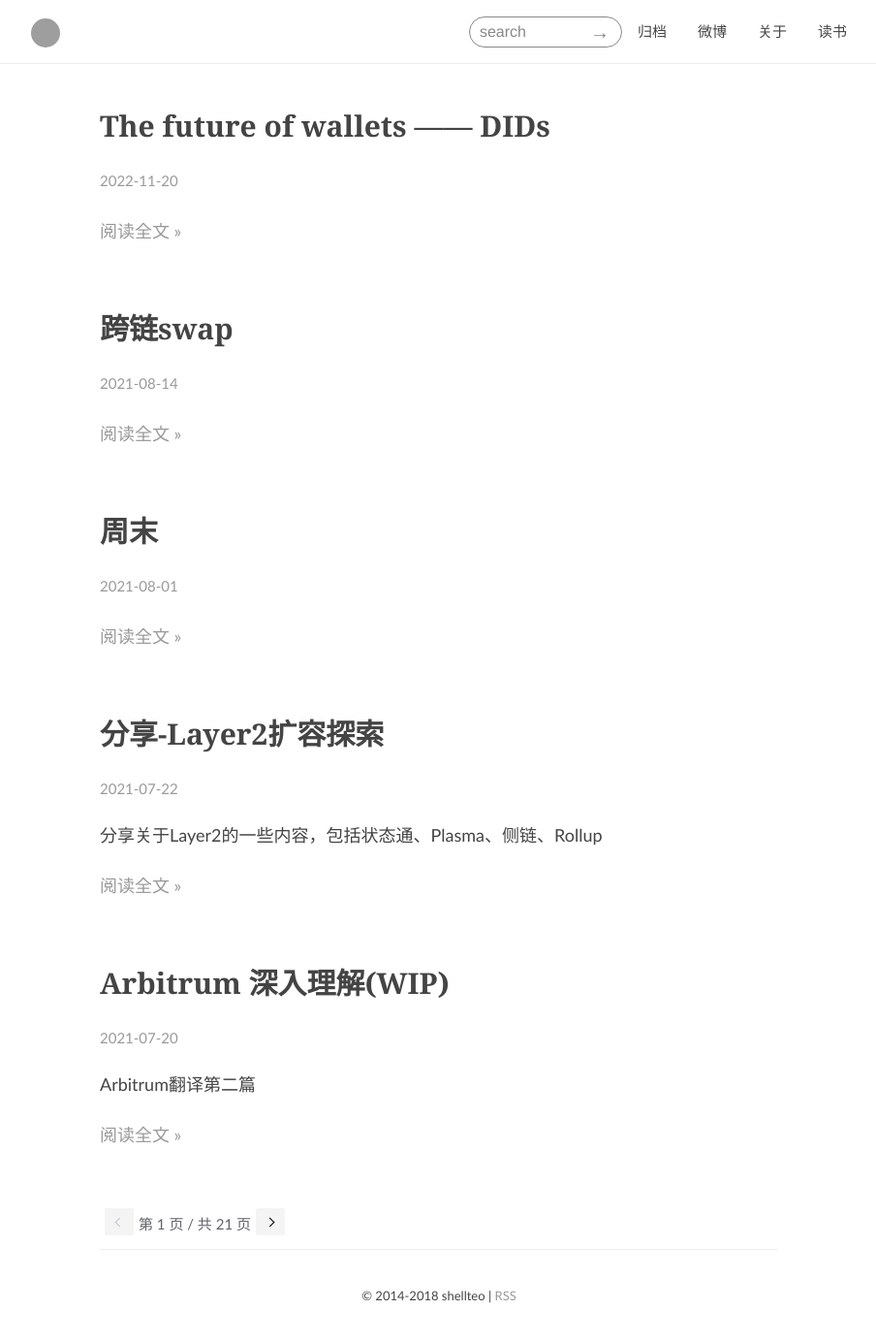
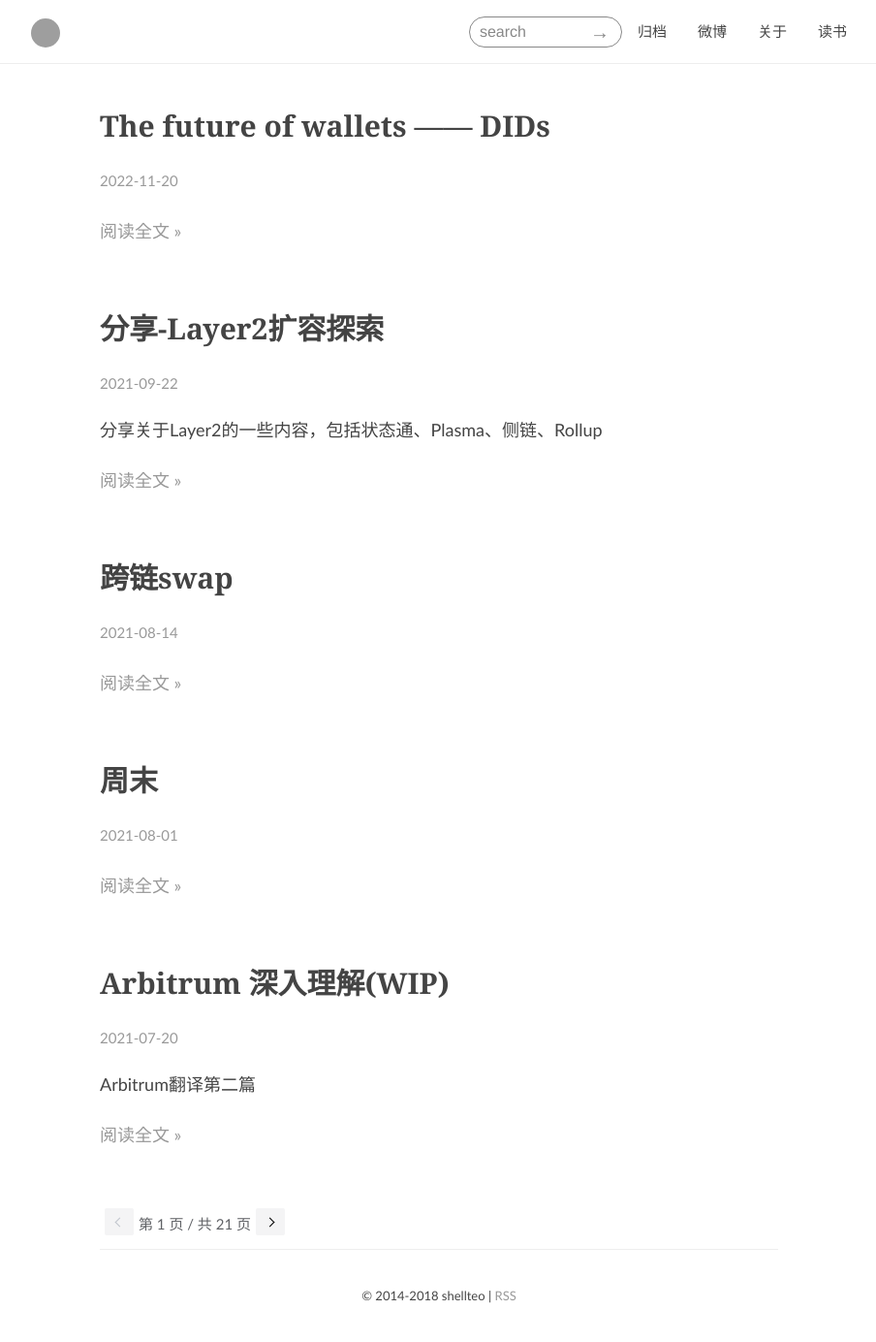
Before and after one commit to shellteo/shellteo.github.io, a Jekyll site: the page built from index.html, in a window 1280 px wide. Shown: the whole page at 97% size, without its empty margins (187-1091 px from the left). Built offline with Jekyll 4.4.1, drawn with Linux system fonts in a browser that asks for light colours; the list of posts is cut into pages by our own code; comment, search, counter and statistics services are not loaded; grey boxes are pictures that could not be loaded.

Commit message:
update layer2

```diff
--- a/_posts/2021-07-22-layer2-explorer.markdown
+++ b/_posts/2021-09-22-layer2-explorer.markdown
@@ -1,8 +1,8 @@
 ---
 layout: post
 title:  "分享-Layer2扩容探索"
-date:   2021-07-22
-categories: 翻译
+date:   2021-09-22
+categories: 分享
 author: zx
 location: ShangHai, China
 cover: "https://zxblog.oss-cn-hangzhou.aliyuncs.com/20210722/cover.png"
```
